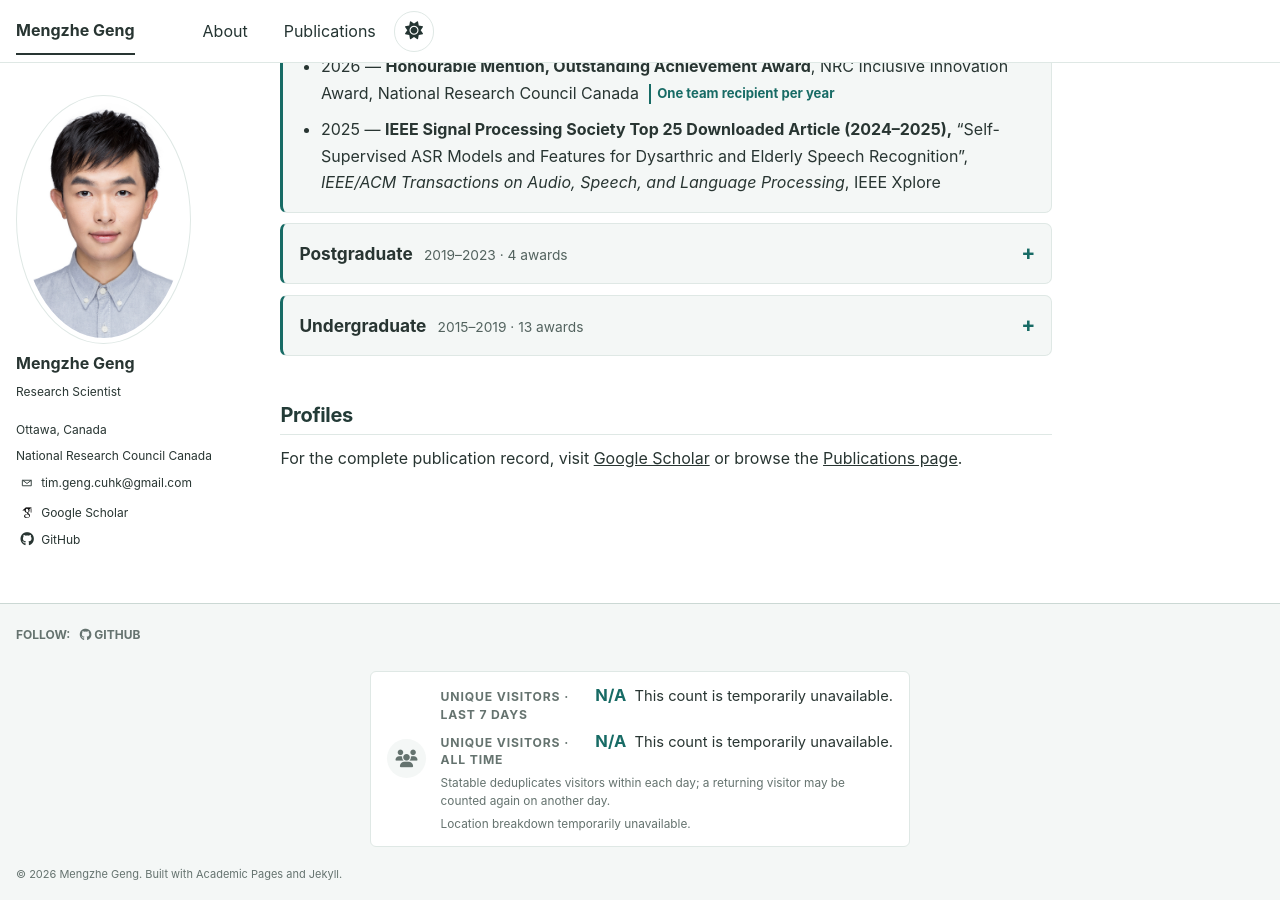
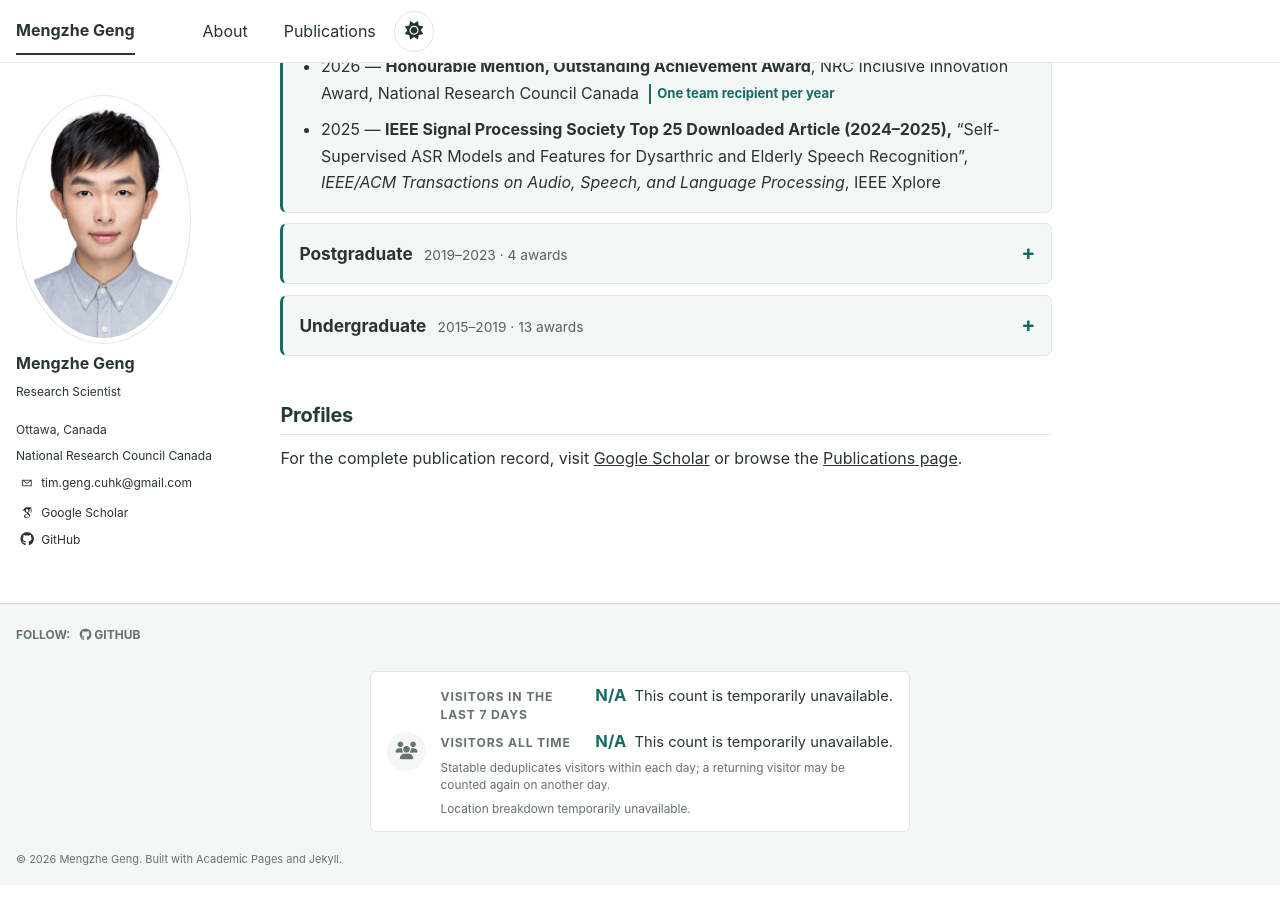
Before and after one commit to MENGZHEGENG/MENGZHEGENG.github.io, a Jekyll site: the page built from _pages/about.md, in a window 1280 px wide and 900 px high, scrolled down 3353 px. Built offline with Jekyll 4.4.1, drawn with Linux system fonts in a browser that asks for light colours; some web fonts are replaced.

Commit message:
Use requested visitor counter labels

```diff
--- a/_includes/footer.html
+++ b/_includes/footer.html
@@ -26,7 +26,7 @@
   <div class="visitor-counter__content">
     <div class="visitor-counter__metrics">
       <div class="visitor-counter__metric">
-        <p class="visitor-counter__metric-label">Unique visitors · last 7 days</p>
+        <p class="visitor-counter__metric-label">Visitors in the last 7 days</p>
         <p class="visitor-counter__metric-reading">
           {% if site.data.statable_visitor_count.visitors_last_7_days != nil %}
             <strong>{{ site.data.statable_visitor_count.visitors_last_7_days }}</strong>
@@ -37,7 +37,7 @@
         </p>
       </div>
       <div class="visitor-counter__metric">
-        <p class="visitor-counter__metric-label">Unique visitors · all time</p>
+        <p class="visitor-counter__metric-label">Visitors all time</p>
         <p class="visitor-counter__metric-reading">
           {% if site.data.statable_visitor_count.visitors_all_time != nil %}
             <strong>{{ site.data.statable_visitor_count.visitors_all_time }}</strong>
```
